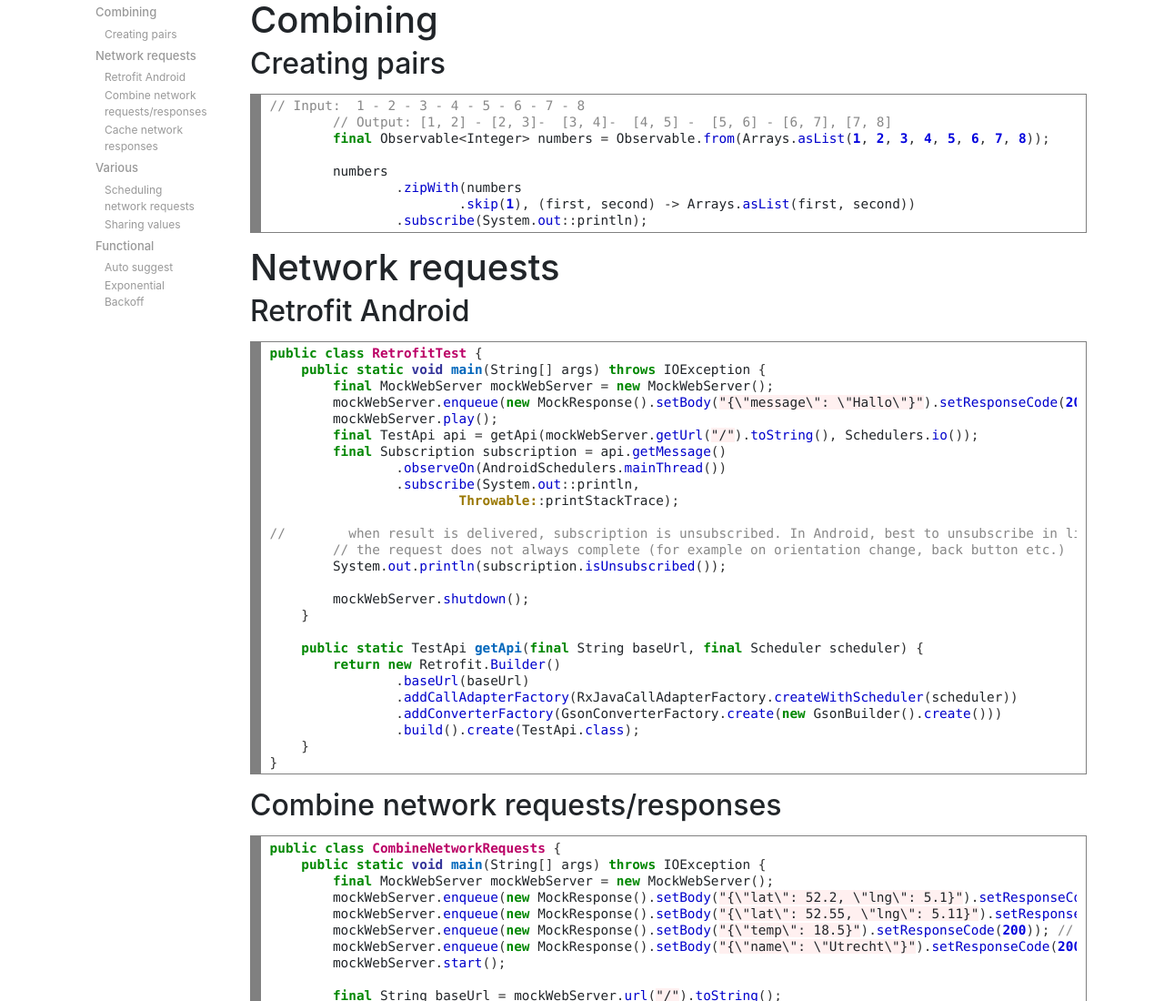
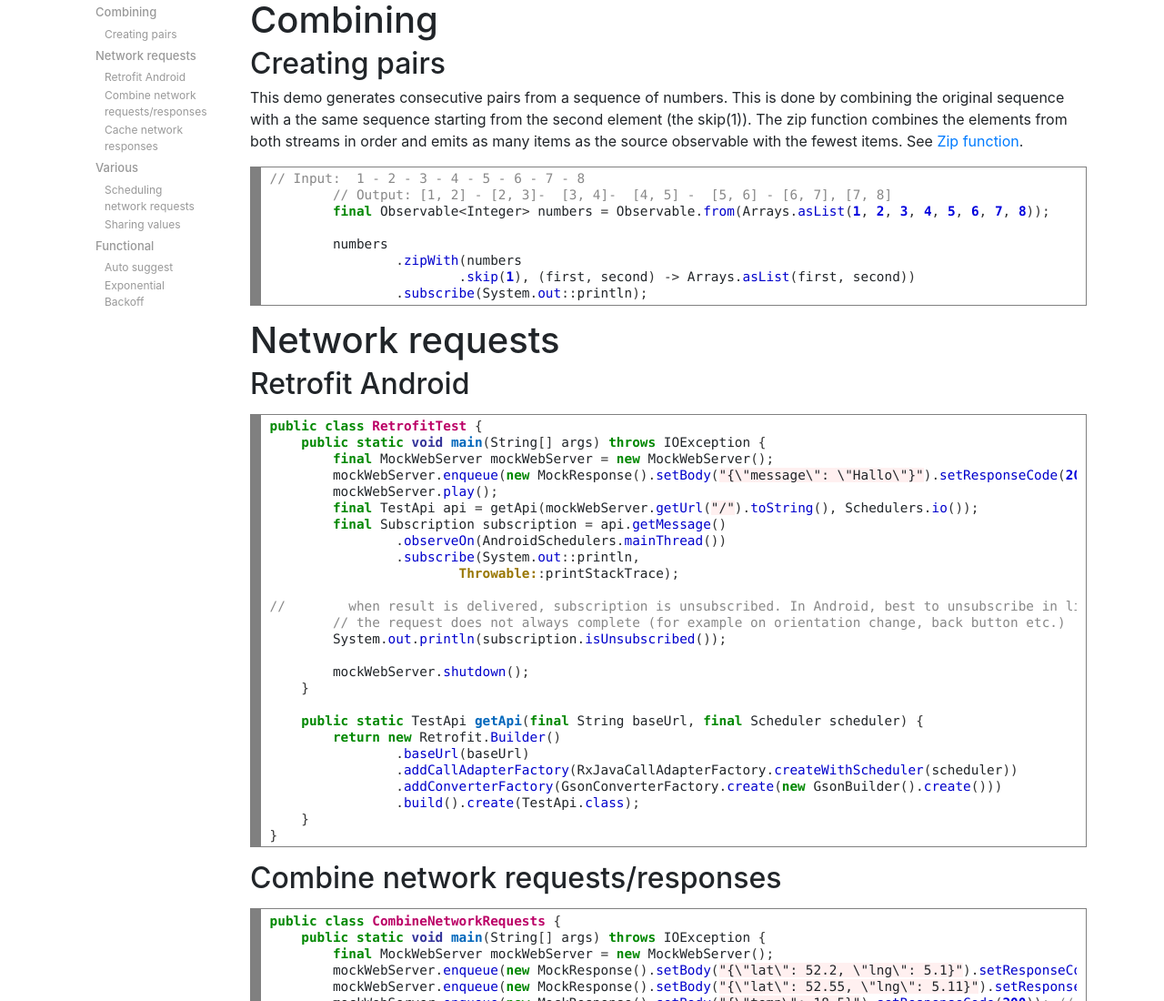
Before and after one commit to jcraane/jcraane.github.io, a plain HTML site: page index.html in a window 1280 px wide. Shown: the top 1100 px of the page at 91% size. Drawn offline with Linux system fonts and the light colour scheme.

Commit message:
Added docs for combining.

```diff
--- a/index.html
+++ b/index.html
@@ -20,6 +20,10 @@
         <div id="static-content" class="col-10">
             <h1 id="par-1">Combining</h1>
             <h2 id="sub-par-1-1">Creating pairs</h2>
+            <p>
+                This demo generates consecutive pairs from a sequence of numbers. This is done by combining the original sequence with a the same sequence starting from the second element (the skip(1)). The zip function combines the elements from both streams in order and emits as many items as the source observable with the fewest items.
+                See <a href="http://reactivex.io/documentation/operators/zip.html" class="href">Zip function</a>.
+            </p>
             <p>
                 <!-- HTML generated using hilite.me --><div style="background: #ffffff; overflow:auto;width:auto;border:solid gray;border-width:.1em .1em .1em .8em;padding:.2em .6em;"><pre style="margin: 0; line-height: 125%"><span style="color: #888888">// Input:  1 - 2 - 3 - 4 - 5 - 6 - 7 - 8</span>
         <span style="color: #888888">// Output: [1, 2] - [2, 3]-  [3, 4]-  [4, 5] -  [5, 6] - [6, 7], [7, 8]</span>
```
